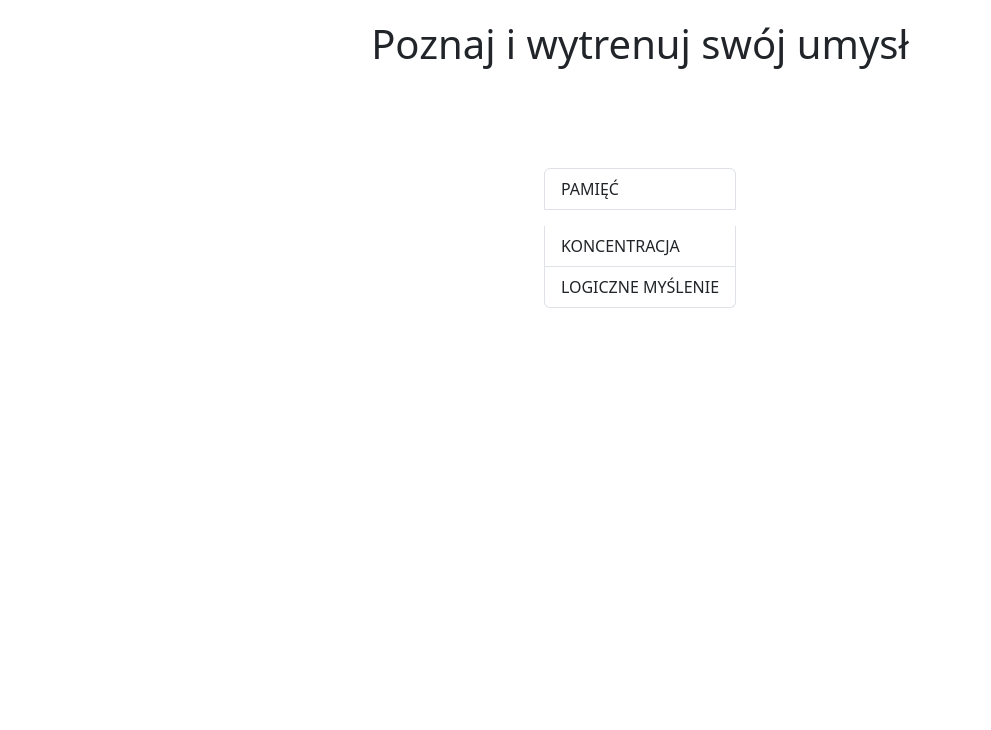
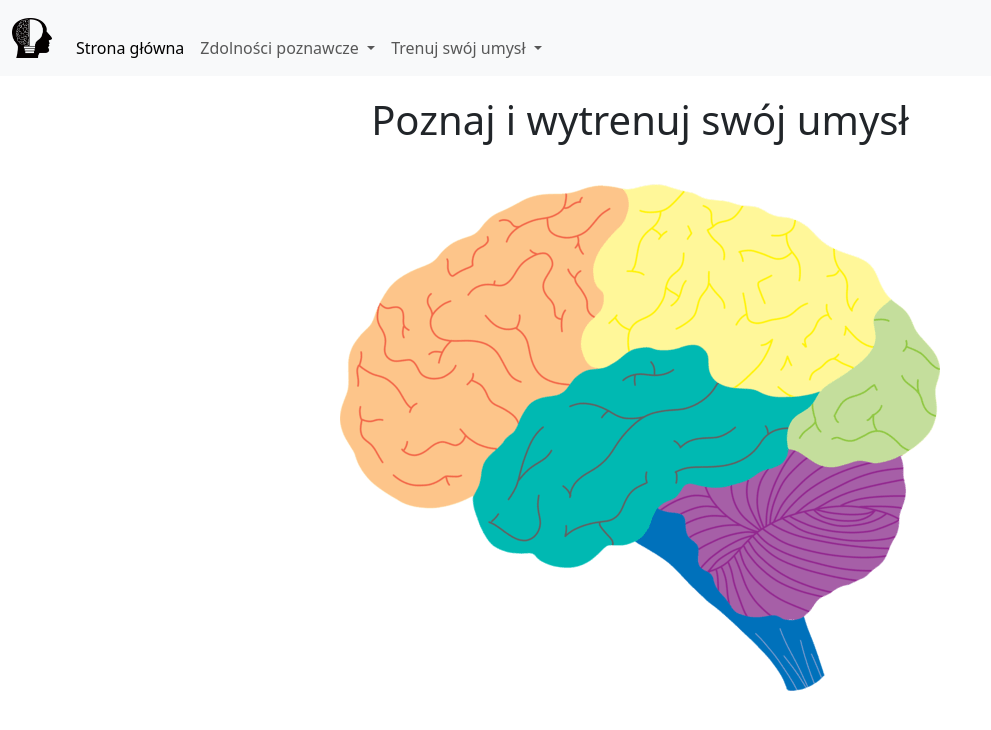
Before and after one commit to kaDebowska/brain_games, a Flask app: page / in a window 1280 px wide. Shown: the top 730 px of the page, without its empty margins (0-991 px from the left). Run offline with Flask 3, Linux system fonts and the light colour scheme.

Commit message:
add navbar and home page image

```diff
--- a/app.py
+++ b/app.py
@@ -3,6 +3,7 @@ from flask import redirect
 from flask import request
 from flask import render_template
 from flask import session
+from flask import url_for
 
 from inc.formula import Formula
 from inc.colorCraze import ColorCraze
@@ -38,12 +39,12 @@ def chimp_test_task():
 def chimp_test_answer(value):
     referer = request.headers.get('Referer')
     if referer and referer.endswith('/chimpTest/task') and chimpTest.player.chimpTest_answers:
-        return redirect('/chimpTest/end', code=302)
+        return redirect(url_for('chimp_test_end'), code=302)
     chimpTest.player.give_chimp_answers(value)
     if len(chimpTest.player.chimpTest_answers) == len(chimpTest.visible_buttons):
         chimpTest.numbers += 1
-        return redirect('/chimpTest/task')
-    return redirect('/chimpTest/check_answer', code=302)
+        return redirect(url_for('chimp_test_task'))
+    return redirect(url_for('chimp_test_check_answer'), code=302)
 
 @app.route('/chimpTest/check_answer')
 def chimp_test_check_answer():
@@ -51,7 +52,7 @@ def chimp_test_check_answer():
     if chimpTest.player.chimpTest_answers[i] == chimpTest.visible_buttons[i]:
         return render_template('chimpTest/task.html', chimpTest=chimpTest)
     else:
-        return redirect('/chimpTest/end', code=302)
+        return redirect(url_for('chimp_test_end'), code=302)
 
 @app.route('/chimpTest/end')
 def chimp_test_end():
@@ -98,8 +99,8 @@ def colors_answer(key):
     print('colors.player.colors_answer', colors.player.colors_answer)
     if len(colors.player.colors_answer) == 2:
         print('tu powinno przejść do check')
-        return redirect('/colors/check_answer', code=302)
-    return redirect('/colors/question', code=302)
+        return redirect(url_for('colors_check_answer'), code=302)
+    return redirect(url_for('colors_question'), code=302)
 
 
 @app.route('/colors/check_answer')
@@ -108,7 +109,7 @@ def colors_check_answer():
     print('colors.correct_answer', colors.correct_answer)
     if sorted(colors.player.colors_answer) == sorted(colors.correct_answer):
         colors.player.colors_points += 1
-        return redirect('/colors/question', code=302)
+        return redirect(url_for('colors_question'), code=302)
     print("bad answer")
     # session['last_page'] = 'check_answer'
     return render_template('colorCraze/wrong_answer.html', colors=colors)
@@ -167,8 +168,8 @@ def formula_answer(index):
         print('formula.player.formula_answers', formula.player.formula_answers)
         if "?" in formula.player.formula_answers:
             return render_template('formula/question.html', formula=formula, time_left=time_left)
-        return redirect('/formula/check_answer', code=302)
-    return redirect('/formula/question', code=302)
+        return redirect(url_for('formula_check_answer'), code=302)
+    return redirect(url_for('formula_question'), code=302)
 
 
 @app.route('/formula/check_answer')
@@ -177,7 +178,7 @@ def formula_check_answer():
         print('formula.player.formula_answers', formula.player.formula_answers)
         print('formula.correct_answers', formula.correct_answers)
         formula.player.formula_points += 1
-        return redirect('/formula/question', code=302)
+        return redirect(url_for('formula_question'), code=302)
     print("bad answer")
     session['last_page'] = 'check_answer'
     return render_template('formula/wrong_answer.html', formula=formula)
--- a/static/style.css
+++ b/static/style.css
@@ -16,9 +16,9 @@ a{
 .container{
     display: flex;
     flex-wrap: wrap;
-    margin-top: 100px;
     align-items: center;
     justify-content: space-around;
+    margin-top: 100px;
 }
 
 .formula_question{
@@ -106,3 +106,23 @@ a{
 .points{
     margin-right: 5%;
 }
+
+@media (max-width: 600px){
+    .image{
+        width: 90%;
+    }
+}
+
+.home_img {
+    margin-top: 40px;
+    position: relative;
+}
+
+.image {
+    display: block;
+    margin: 0 auto;
+}
+
+.test {
+    background-position: -6px -1px;
+}
--- a/templates/base.html
+++ b/templates/base.html
@@ -12,12 +12,46 @@
     {% endblock %}
   </head>
   <body>
+    <nav class="navbar navbar-expand-lg bg-body-tertiary">
+      <div class="container-fluid">
+        <a class="navbar-brand" href="{{ url_for('home') }}">
+            <img src="{{ url_for('static', filename='/images/logo.webp') }}" alt="brain_logo" width="40" height="40">
+        </a>
+        <button class="navbar-toggler" type="button" data-bs-toggle="collapse" data-bs-target="#navbarNavDropdown" aria-controls="navbarNavDropdown" aria-expanded="false" aria-label="Toggle navigation">
+          <span class="navbar-toggler-icon"></span>
+        </button>
+        <div class="collapse navbar-collapse" id="navbarNavDropdown">
+          <ul class="navbar-nav">
+            <li class="nav-item">
+              <a class="nav-link active" aria-current="page" href="{{ url_for('home') }}">Strona główna</a>
+            </li>
+            <li class="nav-item dropdown">
+              <a class="nav-link dropdown-toggle" href="#" role="button" data-bs-toggle="dropdown" aria-expanded="false">
+                Zdolności poznawcze
+              </a>
+              <ul class="dropdown-menu">
+                <li><a class="dropdown-item" href="#">Czym są</a></li>
+                <li><a class="dropdown-item" href="#">Percepcja</a></li>
+                <li><a class="dropdown-item" href="#">Uwaga</a></li>
+                <li><a class="dropdown-item" href="#">Pamięć</a></li>
+                <li><a class="dropdown-item" href="#">Rozumowanie</a></li>
+              </ul>
+            </li>
+            <li class="nav-item dropdown">
+              <a class="nav-link dropdown-toggle" href="#" role="button" data-bs-toggle="dropdown" aria-expanded="false">
+                Trenuj swój umysł
+              </a>
+              <ul class="dropdown-menu">
+                <li><a class="dropdown-item" href="{{ url_for("colors_start") }}">Koncentracja</a></li>
+                <li><a class="dropdown-item" href="{{ url_for("chimp_test_start") }}">Pamięć</a></li>
+                <li><a class="dropdown-item" href="{{ url_for("formula_start") }}">Rozumowanie</a></li>
+              </ul>
+            </li>
+          </ul>
+        </div>
+      </div>
+    </nav>
    {% block body %}
-    <div id="footer">
-      {% block footer %}
-      &copy; Copyright 2023 by Katarzyna Dębowska.
-      {% endblock %}
-    </div>
   {% endblock %}
   </body>
 </html>
--- a/templates/home.html
+++ b/templates/home.html
@@ -1,11 +1,13 @@
 {% extends "base.html" %}
 {% block body %}
     <h1>Poznaj i wytrenuj swój umysł</h1>
-    <div class="container">
-        <div class="list-group">
-          <a href="{{ url_for("chimp_test_start") }}" class="list-group-item list-group-item-action mb-3">PAMIĘĆ</a>
-          <a href="{{ url_for("colors_start") }}" class="list-group-item list-group-item-action">KONCENTRACJA</a>
-          <a href="{{ url_for("formula_start") }}" class="list-group-item list-group-item-action mb-3">LOGICZNE MYŚLENIE</a>
-        </div>
+    <div class="home_img">
+        <img src="{{ url_for('static', filename='/images/brain_home.png') }}" class="image" alt="mózg_płaty" usemap="#image-map">
+        <map name="image-map">
+            <area target="" alt="płat_czołowy" title="reasoning" href="" coords="128,299,90,311,52,297,27,275,14,245,19,195,23,172,41,137,63,111,104,78,138,55,167,39,194,24,219,18,254,15,270,13,242,86,250,105,235,145,229,183,181,221" shape="poly">
+            <area target="" alt="płat_ciemieniowy" title="perception" href="" coords="250,167,251,147,272,127,272,107,268,85,278,55,294,25,307,7,339,11,372,19,407,28,436,37,460,44,480,65,515,80,534,105,529,157,499,187,443,206,383,195,357,150,313,155,280,169,264,179" shape="poly">
+            <area target="" alt="płat_potyliczny" title="attention" href="" coords="550,118,561,135,572,153,585,165,591,183,591,197,588,211,587,236,576,253,559,265,537,272,521,273,501,273,482,273,465,265,454,257,453,242,491,205,516,188,534,174,540,152,541,133" shape="poly">
+        </map>
     </div>
+
 {% endblock %}
```
Also changed, not shown: static/images/brain_home.png (added), static/images/home.png (added), static/images/logo.webp (added).
